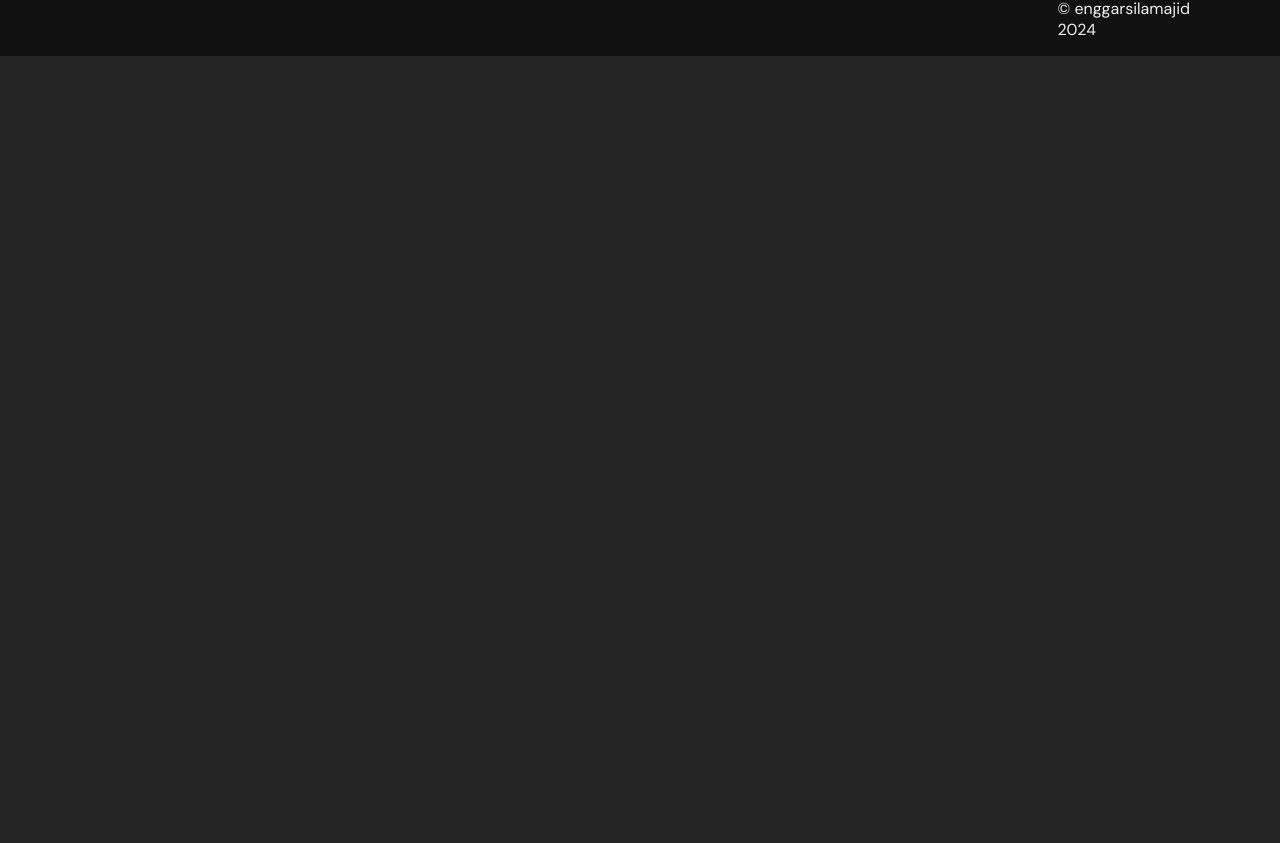
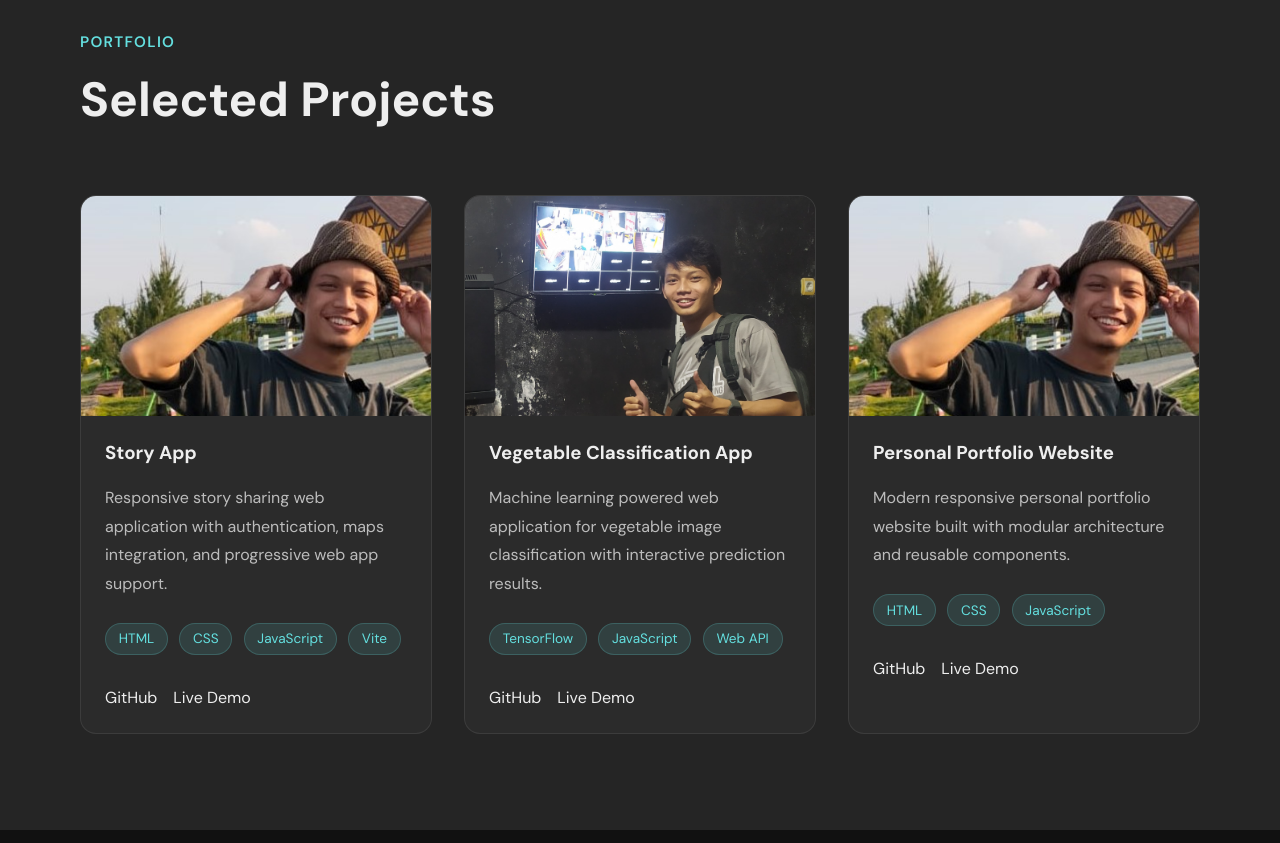
Before and after one commit to enggarsilamajid/profilenggar, a website built with Vite: page profilenggar/index.html in a window 1280 px wide. Shown: the part 1665-2508 px from the top of the page. Before the commit the page ends 1721 px from the top, so only its background shows below. Built offline with nearby package versions, Linux system fonts and the light colour scheme.

Commit message:
step 8 professional projects section

```diff
--- a/profilenggar/index.html
+++ b/profilenggar/index.html
@@ -109,6 +109,7 @@
             </div>
             </div>
         </section>
+        <!-- section home end -->
         <!-- section about start -->
         <section class="about" id="about">
             <div class="container about-container">
@@ -154,6 +155,18 @@
             </div>
         </section>
         <!-- section home end -->
+        <!-- section projects start -->
+        <section class="projects" id="projects">
+    <div class="container">
+        <div class="section-heading">
+            <span>Portfolio</span>
+            <h2>Selected Projects</h2>
+        </div>
+
+        <div class="projects-grid" id="projects-grid"></div>
+    </div>
+</section>
+<!-- section projects end-->
     </main>
     <footer>
         <div class="footer-content">
--- /dev/null
+++ b/profilenggar/src/css/sections/projects.css
@@ -0,0 +1,119 @@
+.projects {
+    padding: 6rem 0;
+}
+
+.section-heading {
+    margin-bottom: 4rem;
+}
+
+.section-heading span {
+    color: var(--color-primary);
+
+    font-size: 0.95rem;
+    font-weight: 600;
+
+    text-transform: uppercase;
+    letter-spacing: 0.08rem;
+}
+
+.section-heading h2 {
+    margin-top: 1rem;
+
+    font-size: clamp(2rem, 4vw, 3rem);
+
+    color: var(--color-text);
+}
+
+.projects-grid {
+    display: grid;
+    grid-template-columns: repeat(auto-fit, minmax(320px, 1fr));
+    gap: 2rem;
+}
+
+.project-card {
+    background-color: rgba(255,255,255,0.03);
+
+    border: 1px solid rgba(255,255,255,0.08);
+
+    border-radius: 1rem;
+
+    overflow: hidden;
+
+    transition: all var(--transition-default);
+}
+
+.project-card:hover {
+    transform: translateY(-8px);
+
+    border-color: rgba(100,223,223,0.4);
+}
+
+.project-image img {
+    width: 100%;
+    height: 220px;
+
+    object-fit: cover;
+
+    display: block;
+}
+
+.project-content {
+    padding: 1.5rem;
+}
+
+.project-content h3 {
+    margin-top: 0;
+
+    color: var(--color-text);
+}
+
+.project-content p {
+    line-height: 1.8rem;
+
+    color: rgba(238,238,238,0.75);
+}
+
+.project-tech {
+    display: flex;
+    flex-wrap: wrap;
+    gap: 0.7rem;
+
+    margin-top: 1.5rem;
+}
+
+.project-tech span {
+    padding: 0.4rem 0.8rem;
+
+    background-color: rgba(100,223,223,0.12);
+
+    border: 1px solid rgba(100,223,223,0.2);
+
+    border-radius: 999px;
+
+    font-size: 0.85rem;
+
+    color: var(--color-primary);
+}
+
+.project-links {
+    display: flex;
+    gap: 1rem;
+
+    margin-top: 2rem;
+}
+
+.project-links a {
+    text-decoration: none;
+
+    color: var(--color-text);
+
+    border-bottom: 1px solid transparent;
+
+    transition: all var(--transition-default);
+}
+
+.project-links a:hover {
+    color: var(--color-primary);
+
+    border-color: var(--color-primary);
+}
--- a/profilenggar/src/css/style.css
+++ b/profilenggar/src/css/style.css
@@ -5,3 +5,4 @@
 
 @import './sections/home.css';
 @import './sections/about.css';
+@import './sections/projects.css';
--- /dev/null
+++ b/profilenggar/src/js/components/projects.js
@@ -0,0 +1,47 @@
+import projects from '../data/projects';
+
+const projectsGrid = document.querySelector('#projects-grid');
+
+const renderProjects = () => {
+  projectsGrid.innerHTML = projects
+    .map(
+      (project) => `
+        <article class="project-card">
+          <div class="project-image">
+            <img src="${project.image}" alt="${project.title}">
+          </div>
+
+          <div class="project-content">
+            <h3>${project.title}</h3>
+
+            <p>
+              ${project.description}
+            </p>
+
+            <div class="project-tech">
+              ${project.tech
+                .map(
+                  (tech) => `
+                    <span>${tech}</span>
+                  `
+                )
+                .join('')}
+            </div>
+
+            <div class="project-links">
+              <a href="${project.github}" target="_blank">
+                GitHub
+              </a>
+
+              <a href="${project.demo}" target="_blank">
+                Live Demo
+              </a>
+            </div>
+          </div>
+        </article>
+      `
+    )
+    .join('');
+};
+
+export default renderProjects;
--- /dev/null
+++ b/profilenggar/src/js/data/projects.js
@@ -0,0 +1,45 @@
+const projects = [
+  {
+    title: 'Story App',
+    description:
+      'Responsive story sharing web application with authentication, maps integration, and progressive web app support.',
+
+    image: '/images/profil1.jpg',
+
+    tech: ['HTML', 'CSS', 'JavaScript', 'Vite'],
+
+    github: 'https://github.com/enggarsilamajid',
+
+    demo: '#',
+  },
+
+  {
+    title: 'Vegetable Classification App',
+    description:
+      'Machine learning powered web application for vegetable image classification with interactive prediction results.',
+
+    image: '/images/about.jpg',
+
+    tech: ['TensorFlow', 'JavaScript', 'Web API'],
+
+    github: 'https://github.com/enggarsilamajid',
+
+    demo: '#',
+  },
+
+  {
+    title: 'Personal Portfolio Website',
+    description:
+      'Modern responsive personal portfolio website built with modular architecture and reusable components.',
+
+    image: '/images/profil1.jpg',
+
+    tech: ['HTML', 'CSS', 'JavaScript'],
+
+    github: 'https://github.com/enggarsilamajid',
+
+    demo: '#',
+  },
+];
+
+export default projects;
--- a/profilenggar/src/js/main.js
+++ b/profilenggar/src/js/main.js
@@ -1,7 +1,9 @@
 import '../css/style.css';
 
 import initNavbar from './components/navbar';
+import renderProjects from './components/projects';
 
 document.addEventListener('DOMContentLoaded', () => {
   initNavbar();
+  renderProjects();
 });
```
Also changed, not shown: profilenggar/src/css/sections/home.css (indentation only).
